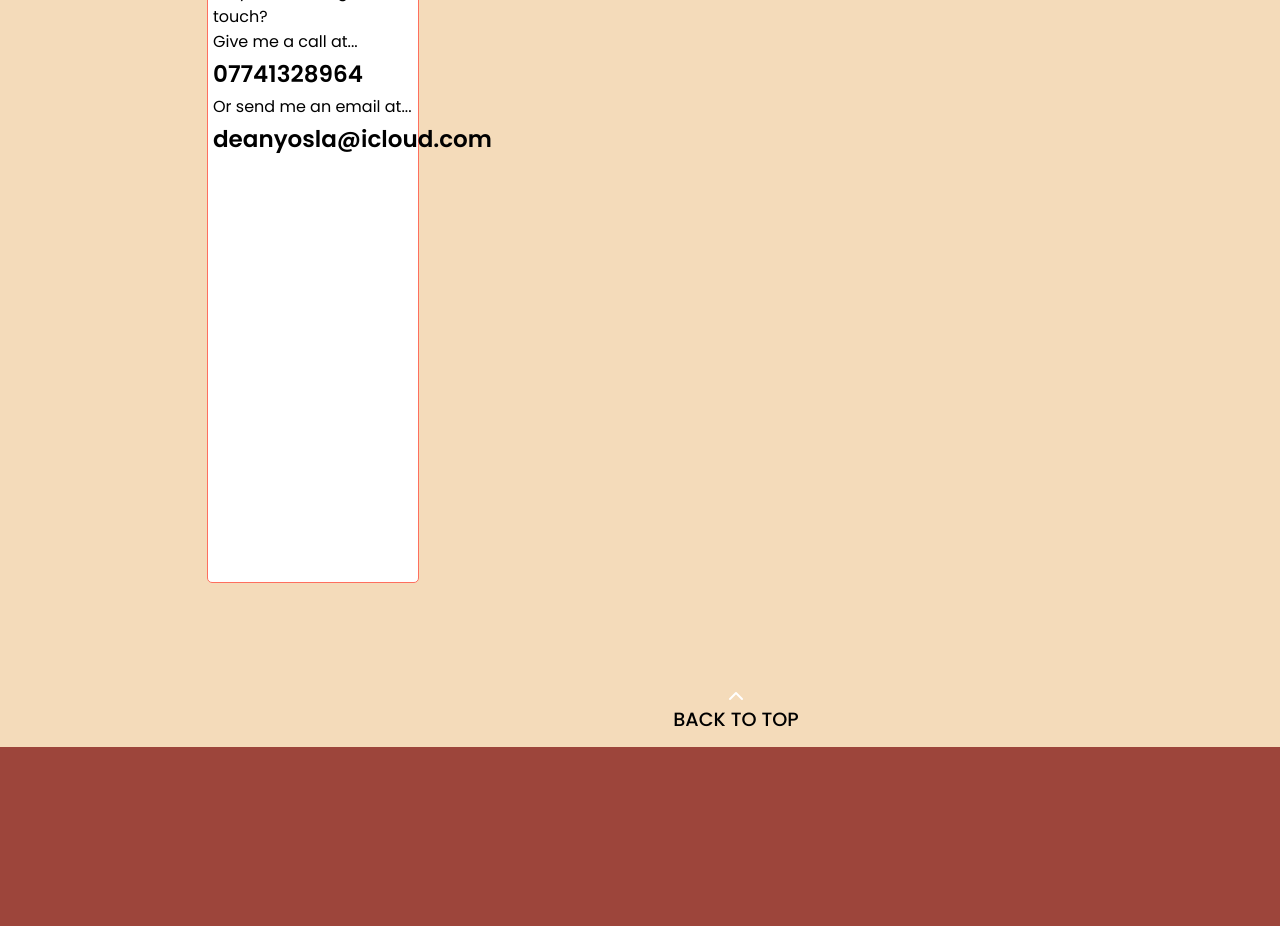
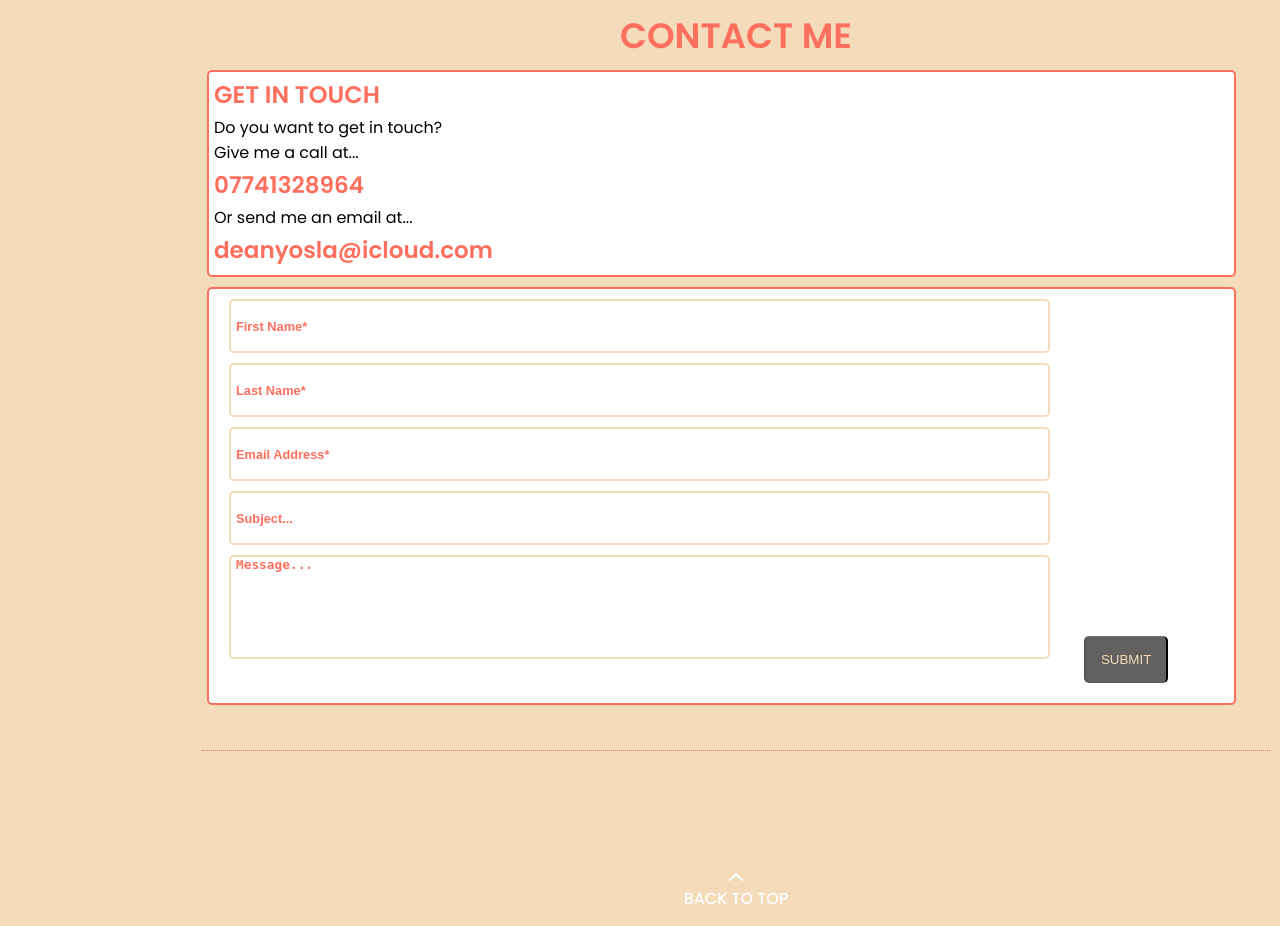
Before and after one commit to deanyosla/NM-portfolio-task, a PHP site: page / in a window 1280 px wide. Shown: the part 1161-2087 px from the top of the page. Before the commit the page ends 1908 px from the top, so only its background shows below. Run offline with PHP 8.4, Linux system fonts and the light colour scheme; some libraries are stand-ins or nearby versions.

Commit message:
mobile width edits

```diff
--- a/css/style.css
+++ b/css/style.css
@@ -81,7 +81,7 @@
 .scroll-up {
   display: flex;
   flex-direction: column;
-  padding-top: 35%;
+  padding-top: 80%;
   padding-bottom: 10px;
   text-align: center;
   color: #fff;
@@ -101,6 +101,7 @@
 
 .scroll-up {
   padding-top: 10%;
+  margin-bottom: 5px;
 }
 
 * {
@@ -150,13 +151,16 @@ a {
 }
 
 .banner-image {
+  display: flex;
+  flex-direction: column;
+  justify-content: center;
   background-color: #fe6f5e;
   background-blend-mode: multiply;
   background-position: center;
   background-repeat: no-repeat;
   background-size: cover;
   padding: 180px 10px;
-  height: 85vh;
+  height: 100vh;
 }
 .banner-image h1,
 .banner-image p {
@@ -164,51 +168,125 @@ a {
   color: #fff;
 }
 .banner-image h1 {
-  font-size: 3.5rem;
   font-weight: 600;
   text-shadow: #fff -2px 0 2px;
 }
 .banner-image p {
-  font-size: 2rem;
   font-weight: 400;
   text-shadow: #fff -2px 0 2px;
 }
 
 .contact-section {
-  margin: 0 15px;
+  margin: 10px;
+  display: flex;
+  flex-direction: column;
+  flex-wrap: wrap;
+  justify-content: center;
+  padding-bottom: 40px;
+  border-bottom: 1px dotted #fe6f5e;
 }
 .contact-section h2 {
   text-align: center;
   font-size: 2.2em;
   text-transform: uppercase;
   margin-bottom: 3px;
+  color: #fe6f5e;
 }
 .contact-section h3 {
   text-transform: uppercase;
   font-size: 1.5em;
   margin-bottom: 3px;
+  color: #fe6f5e;
 }
 .contact-section h4,
-.contact-section a {
+.contact-section h4 a {
   font-size: 1.2em;
-  color: #000;
+  color: #fe6f5e;
   margin-bottom: 3px;
 }
 .contact-section h4:hover,
-.contact-section a:hover {
+.contact-section h4 a:hover {
   text-decoration: underline;
   text-decoration-style: dashed;
 }
 .contact-section p {
   margin-bottom: 3px;
+  font-weight: 400;
 }
-.contact-section section {
-  border: 1px solid #fe6f5e;
-  margin-right: 80%;
+.contact-section #contact {
+  border: 2px solid #fe6f5e;
+  box-shadow: inset;
+  margin: 5px;
   border-radius: 5px;
   padding: 5px;
-  padding-bottom: 40%;
+  height: 100%;
+  width: 95%;
   background-color: #fff;
+}
+.contact-section #contact-form {
+  border: 2px solid #fe6f5e;
+  margin: 5px;
+  border-radius: 5px;
+  padding: 5px;
+  height: 100%;
+  width: 95%;
+  background-color: #fff;
+}
+
+::placeholder {
+  color: #fe6f5e;
+  font-weight: 600;
+  font-size: 0.8rem;
+}
+
+input[type=text],
+input[type=email] {
+  width: 80%;
+  background-color: #fff;
+  margin: 5px 15px;
+  border-radius: 5px;
+  padding-left: 5px;
+  height: 50px;
+  outline: none;
+  border: 2px #f4dbba solid;
+}
+input[type=text]:focus,
+input[type=email]:focus {
+  border: rgba(9, 122, 234, 0.5) 3px solid;
+}
+
+textarea {
+  resize: none;
+  background-color: #fff;
+  width: 80%;
+  margin: 5px 15px;
+  border-radius: 5px;
+  padding-left: 5px;
+  height: 100px;
+  font-weight: 500;
+  border: 2px #f4dbba solid;
+  outline: none;
+}
+textarea:focus {
+  border: rgba(9, 122, 234, 0.5) 3px solid;
+}
+
+.btn-submit {
+  list-style: none;
+  text-transform: uppercase;
+  border-radius: 5px;
+  font-weight: 500;
+  color: #f4dbba;
+  padding: 15px;
+  margin: 15px;
+  background-color: rgb(99, 97, 96);
+  border-bottom: 1px solid rgba(0, 0, 0, 0.1);
+  border-top: 1px solid rgba(255, 255, 255, 0.1);
+}
+.btn-submit:hover {
+  color: #fff;
+  background-color: #fe6f5e;
+  font-weight: 600;
 }
 
 @media (max-width: 991px) {
--- a/index.html
+++ b/index.html
@@ -59,7 +59,7 @@
           style="background-image: url('images/img-3.jpg')"
         >
           <h1 id="main">My Name is Andrejs Volskis</h1>
-          <p>I'm a Web Developer</p>
+          <p>I'm an aspiring Web Developer</p>
           <div class="scroll">
             <a href="#portfolio" class="scroll-btn">scroll down</a>
             <i class="fa-solid fa-chevron-down"></i>
@@ -75,7 +75,7 @@
         </div>
         <div class="contact-section">
           <h2>contact me</h2>
-          <section>
+          <section id="contact">
             <h3>Get in Touch</h3>
             <p>
               Do you want to get in touch?<br />
@@ -87,17 +87,29 @@
               <a href="mailto: deanyosla@icloud.com">deanyosla@icloud.com</a>
             </h4>
           </section>
-
+          <section id="contact-form">
+            <form>
+              <div class="input-row">
+                <input type="text" placeholder="First Name*" required />
+                <input type="text" placeholder="Last Name*" required />
+              </div>
+              <input type="email" placeholder="Email Address*" required />
+              <input type="text" placeholder="Subject..." />
+              <textarea
+                placeholder="Message..."
+                style="height: 100px"
+              ></textarea>
+              <button class="btn-submit" type="submit">Submit</button>
+            </form>
+          </section>
           <!-- Name and Surname input fields -->
           <!-- Email input field             -->
           <!-- Subject input field           -->
           <!-- Message input field           -->
           <!-- Submit button -->
-
-          <div class="scroll-up">
-            <i class="fa-solid fa-chevron-up"></i
-            ><a href="#main">back to top</a>
-          </div>
+        </div>
+        <div class="scroll-up">
+          <i class="fa-solid fa-chevron-up"></i><a href="#main">back to top</a>
         </div>
       </div>
     </div>
--- a/scss/layout/_index.scss
+++ b/scss/layout/_index.scss
@@ -1,4 +1,11 @@
 // ==========================================================================
 // Layout Styles
 // ==========================================================================
+
 @import "layout";
+
+// ==========================================================================
+// Input field Styles
+// ==========================================================================
+
+@import "input";
--- /dev/null
+++ b/scss/layout/_input.scss
@@ -0,0 +1,52 @@
+// ======================================================================
+// Input field styles
+// ======================================================================
+
+input[type="text"],
+input[type="email"] {
+  width: 80%;
+  background-color: #fff;
+  margin: 5px 15px;
+  border-radius: 5px;
+  padding-left: 5px;
+  height: 50px;
+  outline: none;
+  border: 2px $txt-color solid;
+  &:focus {
+    border: rgba(9, 122, 234, 0.5) 3px solid;
+  }
+}
+
+textarea {
+  resize: none;
+  background-color: #fff;
+  width: 80%;
+  margin: 5px 15px;
+  border-radius: 5px;
+  padding-left: 5px;
+  height: 100px;
+  font-weight: $med-txt;
+  border: 2px $txt-color solid;
+  outline: none;
+  &:focus {
+    border: rgba(9, 122, 234, 0.5) 3px solid;
+  }
+}
+
+.btn-submit {
+  list-style: none;
+  text-transform: uppercase;
+  border-radius: 5px;
+  font-weight: $med-txt;
+  color: $txt-color;
+  padding: 15px;
+  margin: 15px;
+  background-color: rgb(99, 97, 96);
+  border-bottom: 1px solid rgba(0, 0, 0, 0.1);
+  border-top: 1px solid rgba(255, 255, 255, 0.1);
+  &:hover {
+    color: #fff;
+    background-color: $btn-hover;
+    font-weight: $bold-txt;
+  }
+}
--- a/scss/layout/_layout.scss
+++ b/scss/layout/_layout.scss
@@ -33,47 +33,56 @@
 }
 
 .banner-image {
+  display: flex;
+  flex-direction: column;
+  justify-content: center;
   background-color: #fe6f5e;
   background-blend-mode: multiply;
   background-position: center;
   background-repeat: no-repeat;
   background-size: cover;
   padding: 180px 10px;
-  height: 85vh;
+  height: 100vh;
   h1,
   p {
     text-align: center;
     color: #fff;
   }
   h1 {
-    font-size: 3.5rem;
     font-weight: $bold-txt;
     text-shadow: #fff -2px 0 2px;
   }
   p {
-    font-size: 2rem;
     font-weight: $light-txt;
     text-shadow: #fff -2px 0 2px;
   }
 }
 
 .contact-section {
-  margin: 0 15px;
+  margin: 10px;
+  display: flex;
+  flex-direction: column;
+  flex-wrap: wrap;
+  justify-content: center;
+  padding-bottom: 40px;
+  border-bottom: 1px dotted $btn-hover;
   h2 {
     text-align: center;
     font-size: 2.2em;
     text-transform: uppercase;
     margin-bottom: 3px;
+    color: $btn-hover;
   }
   h3 {
     text-transform: uppercase;
     font-size: 1.5em;
     margin-bottom: 3px;
+    color: $btn-hover;
   }
   h4,
-  a {
+  h4 a {
     font-size: 1.2em;
-    color: #000;
+    color: $btn-hover;
     margin-bottom: 3px;
     &:hover {
       text-decoration: underline;
@@ -82,13 +91,31 @@
   }
   p {
     margin-bottom: 3px;
+    font-weight: $light-txt;
   }
-  section {
-    border: 1px solid $btn-hover;
-    margin-right: 80%;
+  #contact {
+    border: 2px solid $btn-hover;
+    box-shadow: inset;
+    margin: 5px;
     border-radius: 5px;
     padding: 5px;
-    padding-bottom: 40%;
+    height: 100%;
+    width: 95%;
+    background-color: #fff;
+  }
+  #contact-form {
+    border: 2px solid $btn-hover;
+    margin: 5px;
+    border-radius: 5px;
+    padding: 5px;
+    height: 100%;
+    width: 95%;
     background-color: #fff;
   }
 }
+
+::placeholder {
+  color: $btn-hover;
+  font-weight: $bold-txt;
+  font-size: 0.8rem;
+}
--- a/scss/utilities/_buttons.scss
+++ b/scss/utilities/_buttons.scss
@@ -84,7 +84,7 @@
 .scroll-up {
   display: flex;
   flex-direction: column;
-  padding-top: 35%;
+  padding-top: 80%;
   padding-bottom: 10px;
   text-align: center;
   color: #fff;
@@ -102,4 +102,5 @@
 
 .scroll-up {
   padding-top: 10%;
+  margin-bottom: 5px;
 }
```
Also changed, not shown: 1 other file.
